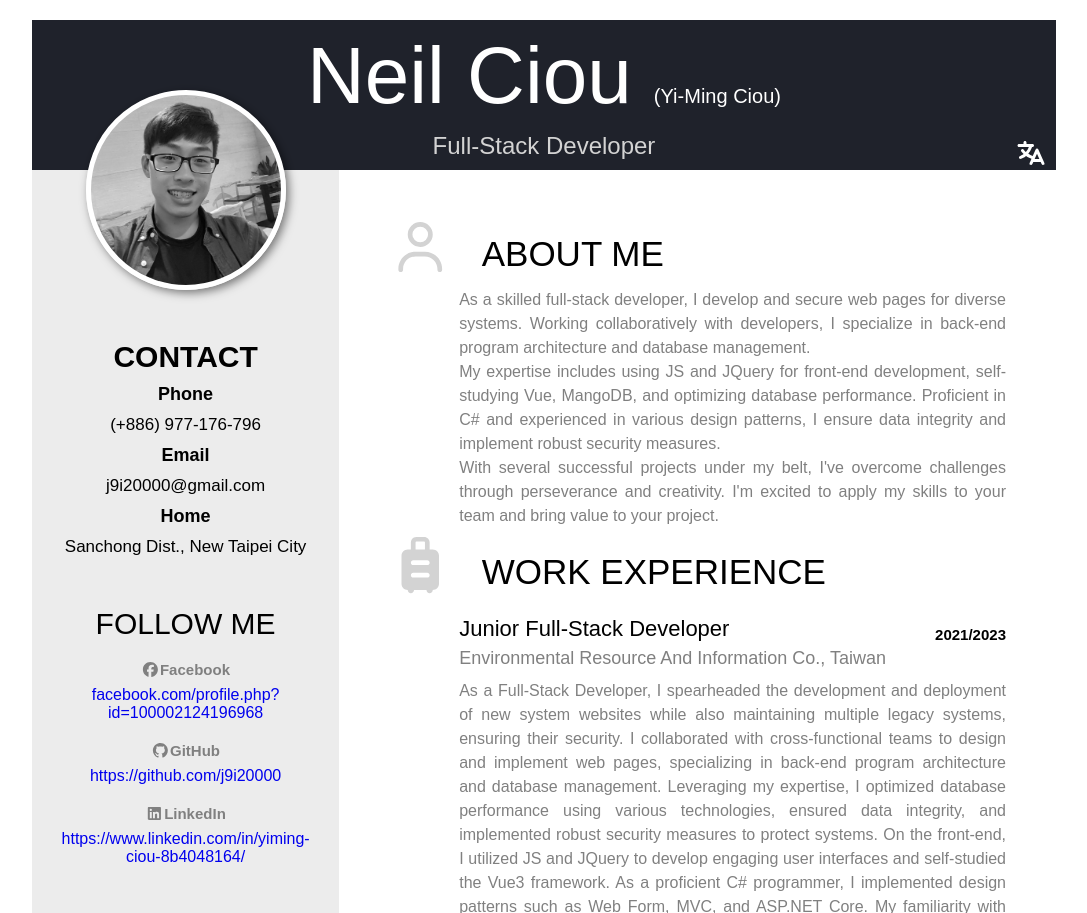
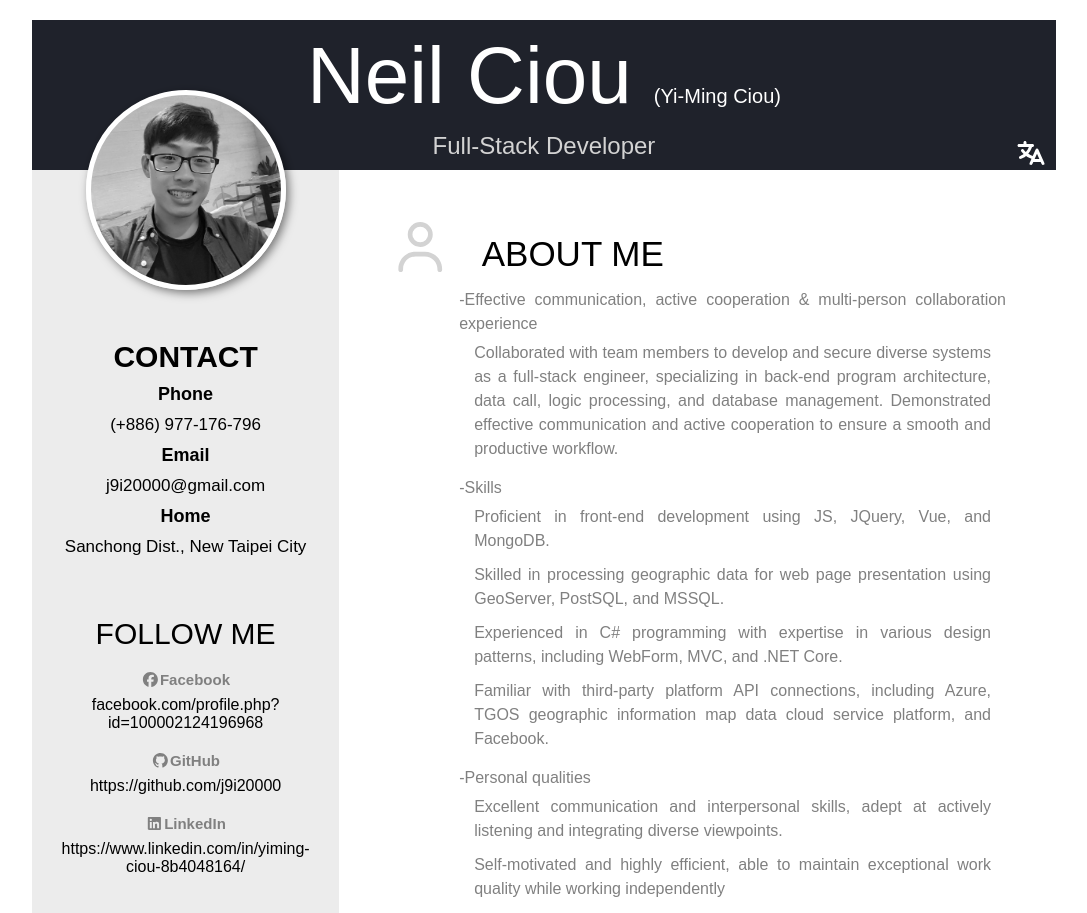
Before and after one commit to j9i20000/MyResume, a plain HTML site: page index.html in a window 1280 px wide. Shown: the top 913 px of the page, without its empty margins (96-1183 px from the left). Drawn offline with nearby package versions, Linux system fonts and the light colour scheme.

Commit message:
修改aboutMe內容

```diff
--- a/index.html
+++ b/index.html
@@ -57,53 +57,6 @@
           <h5>住址</h5>
           <p>新北市三重區</p>
         </div>
-
-        <!-- <div class="skills">
-          <h1 class="eng">SKILLS</h1>
-          <h1 class="zh-tw">技術能力</h1>
-          <div class="bars">
-            <div class="bar">
-              <p>HTML/CSS</p>
-              <span class="progressBar1"></span>
-            </div>
-            <div class="bar">
-              <p>JavaScripts</p>
-              <span class="progressBar2"></span>
-            </div>
-            <div class="bar">
-              <p>Vue3</p>
-              <span class="progressBar3"></span>
-            </div>
-            <div class="bar">
-              <p>Node.js</p>
-              <span class="progressBar4"></span>
-            </div>
-            <div class="bar">
-              <p>Jquery</p>
-              <span class="progressBar5"></span>
-            </div>
-            <div class="bar">
-              <p>C#</p>
-              <span class="progressBar6"></span>
-            </div>
-            <div class="bar">
-              <p>MSSQL</p>
-              <span class="progressBar7"></span>
-            </div>
-            <div class="bar">
-              <p>PostgreSQL</p>
-              <span class="progressBar8"></span>
-            </div>
-            <div class="bar">
-              <p>MangoDB</p>
-              <span class="progressBar9"></span>
-            </div>
-            <div class="bar">
-              <p>MySQL</p>
-              <span class="progressBar10"></span>
-            </div>
-          </div>
-        </div> -->
 
         <div class="follow">
           <h1 class="eng">FOLLOW ME</h1>
@@ -166,12 +119,6 @@
             </div>
           </div>
 
-          <div class="QRCodeBox">
-            <h4></h4>
-            <div class="QRCodeImages">
-              <img src="./img/QRCodes/coastal.png" />
-            </div>
-          </div>
         </div>
       </div>
 
@@ -181,20 +128,48 @@
           <h1><span><i class="far fa-user"></i></span>ABOUT ME
           </h1>
           <p>
-            As a skilled full-stack developer, I develop and secure web pages for diverse systems. Working
-            collaboratively with
-            developers, I specialize in back-end program architecture and database management.
+            -Effective communication, active cooperation & multi-person collaboration experience
             <br>
-            My expertise includes using JS and JQuery for front-end development, self-studying Vue, MangoDB, and
-            optimizing
-            database
-            performance. Proficient in C# and experienced in various design patterns, I ensure data integrity and
-            implement robust
-            security measures.
+            <span>
+              Collaborated with team members to develop and secure diverse systems as a full-stack engineer,
+              specializing in back-end
+              program architecture, data call, logic processing, and database management. Demonstrated effective
+              communication and
+              active cooperation to ensure a smooth and productive workflow.
+            </span>
+          </p>
+          <p>
+            -Skills
             <br>
-            With several successful projects under my belt, I've overcome challenges through perseverance and
-            creativity. I'm
-            excited to apply my skills to your team and bring value to your project.
+            <span>
+              Proficient in front-end development using JS, JQuery, Vue, and MongoDB.
+            </span>
+            <span>
+              Skilled in processing geographic data for web page presentation using GeoServer, PostSQL, and
+              MSSQL.
+            </span>
+            <span>
+              Experienced in C# programming with expertise in various design patterns, including WebForm, MVC, and
+              .NET
+              Core.
+            </span>
+            <span>
+              Familiar with third-party platform API connections, including Azure, TGOS geographic information map
+              data
+              cloud service
+              platform, and Facebook.
+            </span>
+          </p>
+          <p>
+            -Personal qualities
+            <br>
+            <span>
+              Excellent communication and interpersonal skills, adept at actively listening and integrating diverse
+              viewpoints.
+            </span>
+            <span>
+              Self-motivated and highly efficient, able to maintain exceptional work quality while working independently
+            </span>
           </p>
         </div>
 
@@ -206,9 +181,11 @@
             <h4>Environmental Resource And Information Co., Taiwan</h4>
             <span>2021/2023</span>
             <p>
-              As a Full-Stack Developer, I spearheaded the development and deployment of new system websites while also
+              As a Full-Stack Developer, I spearheaded the development and deployment of new system websites while
+              also
               maintaining
-              multiple legacy systems, ensuring their security. I collaborated with cross-functional teams to design and
+              multiple legacy systems, ensuring their security. I collaborated with cross-functional teams to design
+              and
               implement web
               pages, specializing in back-end program architecture and database management. Leveraging my expertise, I
               optimized
@@ -288,11 +265,28 @@
           <h1><span><i class="far fa-user"></i></span>關於我
           </h1>
           <p>
-            作為熟練的全端工程師，我負責為不同的系統開發和保護網頁。我與開發人員合作，專注於後端程序架構和數據庫管理。
-
-            我的專業知識包括使用 JS 和 JQuery 進行前端開發，自學 Vue，以及優化數據庫性能。我精通 C#，並具有各種設計模式的經驗，能夠確保數據完整性並實施強大的安全措施。
-
-            我已經完成了多個成功的項目，通過毅力和創造力克服了挑戰。我非常期待將我的技能應用到您的團隊中，並為您的項目帶來價值。
+            -有效溝通、積極配合&多人協作經驗
+            <br>
+            <span>
+              作為全端工程師，我負責為不同的系統開發和資安維護。我與團隊成員合作，溝通討論過程順暢；而大部分自己專注於後端程序架構、資料調用、邏輯處理和資料庫管理。
+            </span>
+          </p>
+          <p>
+            -專業技能
+            <br>
+            <span>
+              我的專業知識包括使用 JS 和 JQuery 進行前端開發，自學前端架構Vue和文件導向的資料庫MongoDB。在工作經驗上，同時使用到GeoServer,
+              PostSQL和MSSQL處理地理圖資相關資料，以滿足所需呈現的網頁畫面。常用的程式語言為C#，並同時有著各種設計模式(WebForm, MVC, .NET
+              Core)的經驗。第三方平台API串接，在作業上使用過Azure(付費)、TGOS地理資訊圖資雲服務平台(免費)和Facebook(免費/付費)。
+            </span>
+          </p>
+          <p>
+            -個人特質
+            <br>
+            <span>
+              擁有良好的溝通能力，善於聆聽他人意見，並擅長整合眾人觀點；
+              獨自工作時，能夠保持高品質和效率。
+            </span>
           </p>
         </div>
 
--- a/style.css
+++ b/style.css
@@ -7,6 +7,7 @@
 
 a {
   text-decoration: none;
+  color: black;
 }
 
 .print-area {
@@ -286,6 +287,7 @@ a {
 } */
 
 .follow {
+  margin-top: 30px;
   padding: 10px 20px;
 }
 
@@ -315,7 +317,7 @@ a {
   grid-template-columns: repeat(2, 1fr);
   grid-gap: 20px 10px;
   padding: 10px 20px;
-  margin: 10px auto;
+  margin: 30px auto;
 }
 
 .QRCode .QRCodeBox {}
@@ -360,6 +362,12 @@ a {
   margin: 10px 0;
 }
 
+.about p span {
+  display: block;
+  padding: 5px 15px;
+}
+
+
 .work-group {
   margin: 10px 0;
 }
@@ -383,6 +391,10 @@ a {
   color: gray;
 }
 
+.work-group p {
+  padding-left: 85px;
+}
+
 .work-group span {
   position: absolute;
   top: 10px;
@@ -390,6 +402,11 @@ a {
   color: black;
   font-weight: bold;
   font-size: 15px;
+}
+
+.workDetail {
+  display: block;
+  padding: 5px 15px;
 }
 
 .education {
@@ -585,6 +602,7 @@ a {
     width: 25px;
     height: 30px;
   }
+
 
   .right-area h1 {
     font-size: 22px;
@@ -791,8 +809,6 @@ a {
     margin: 10px auto;
   }
 
-  .QRCode .QRCodeBox {}
-
   .QRCode .QRCodeBox h4 {
     font-size: 15px;
     color: gray;
```
